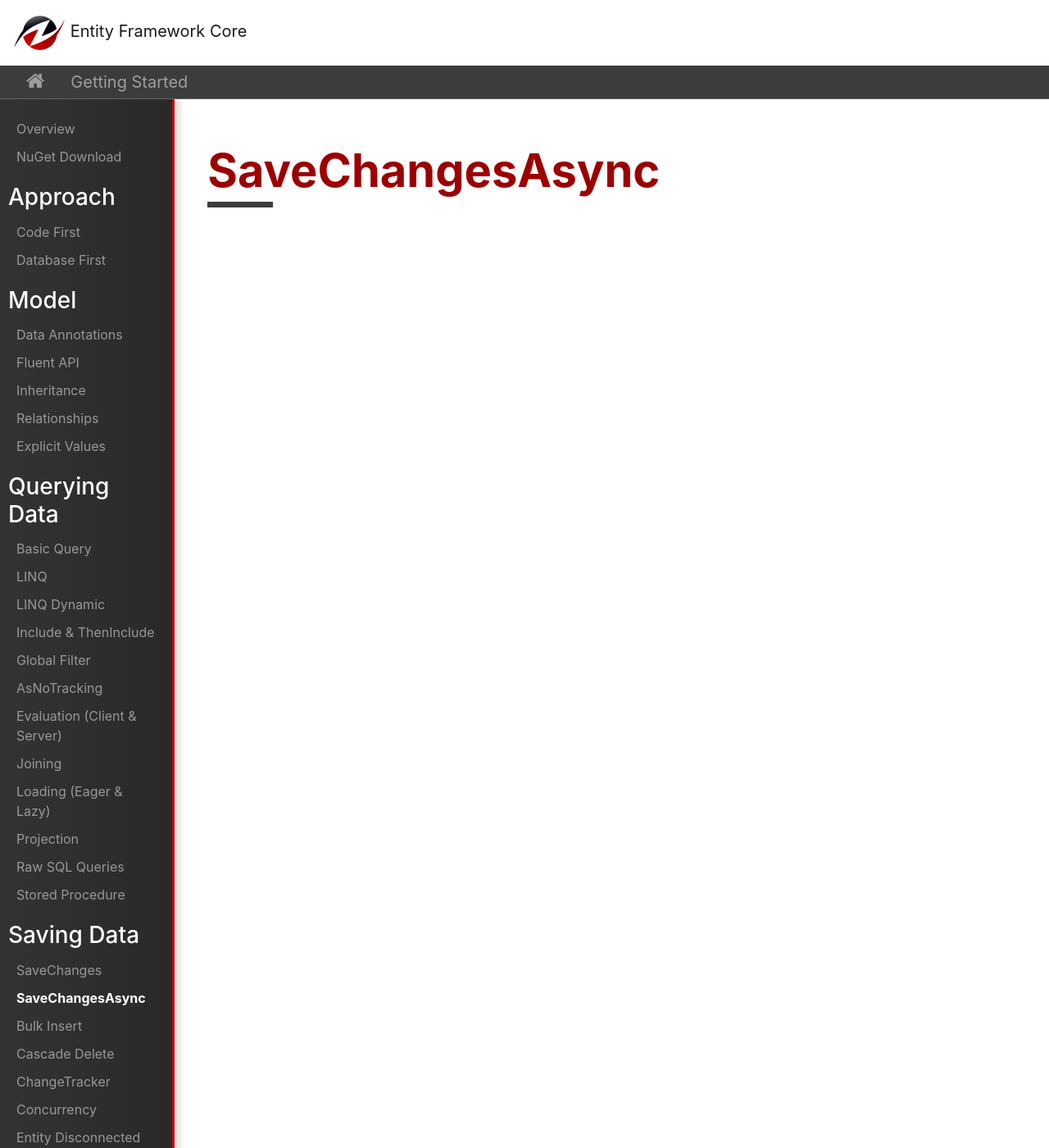
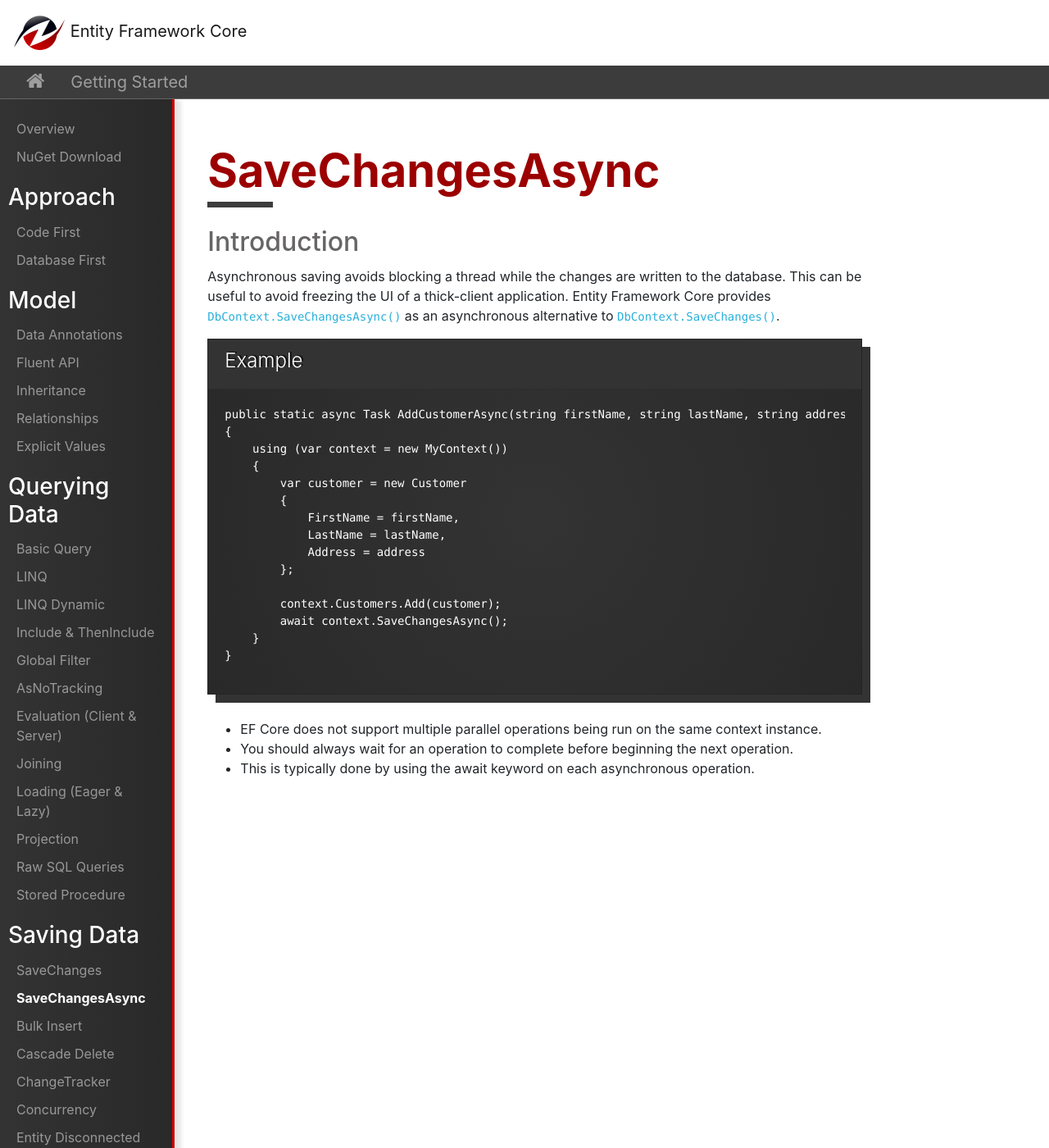
Before and after one commit to zzzprojects/EntityFrameworkCore, a Jekyll site: the page built from docs/pages/getting-started/saving-data/savechangesasync.md, in a window 1280 px wide and 1400 px high. Shown: the whole window at 82% size. Built offline with Jekyll 4.4.1, drawn with Linux system fonts in a browser that asks for light colours; nearby versions of some CDN libraries; our own code applies the rules of GitHub Pages for plain Markdown files.

Commit message:
Added SaveChangesAsync article

```diff
--- a/docs/pages/getting-started/saving-data/savechangesasync.md
+++ b/docs/pages/getting-started/saving-data/savechangesasync.md
@@ -1,3 +1,32 @@
 ---
 permalink: saving-data-savechangesasync
 ---
+
+## Introduction
+
+Asynchronous saving avoids blocking a thread while the changes are written to the database. This can be useful to avoid freezing the UI of a thick-client application. Entity Framework Core provides `DbContext.SaveChangesAsync()` as an asynchronous alternative to `DbContext.SaveChanges()`.
+
+{% include template-example.html %}
+{% highlight csharp %}
+
+public static async Task AddCustomerAsync(string firstName, string lastName, string address)
+{
+    using (var context = new MyContext())
+    {
+        var customer = new Customer
+        {
+            FirstName = firstName,
+            LastName = lastName,
+            Address = address
+        };
+
+        context.Customers.Add(customer);
+        await context.SaveChangesAsync();
+    }
+}
+
+{% endhighlight %}
+
+ - EF Core does not support multiple parallel operations being run on the same context instance.
+ - You should always wait for an operation to complete before beginning the next operation.
+ - This is typically done by using the await keyword on each asynchronous operation.
```
